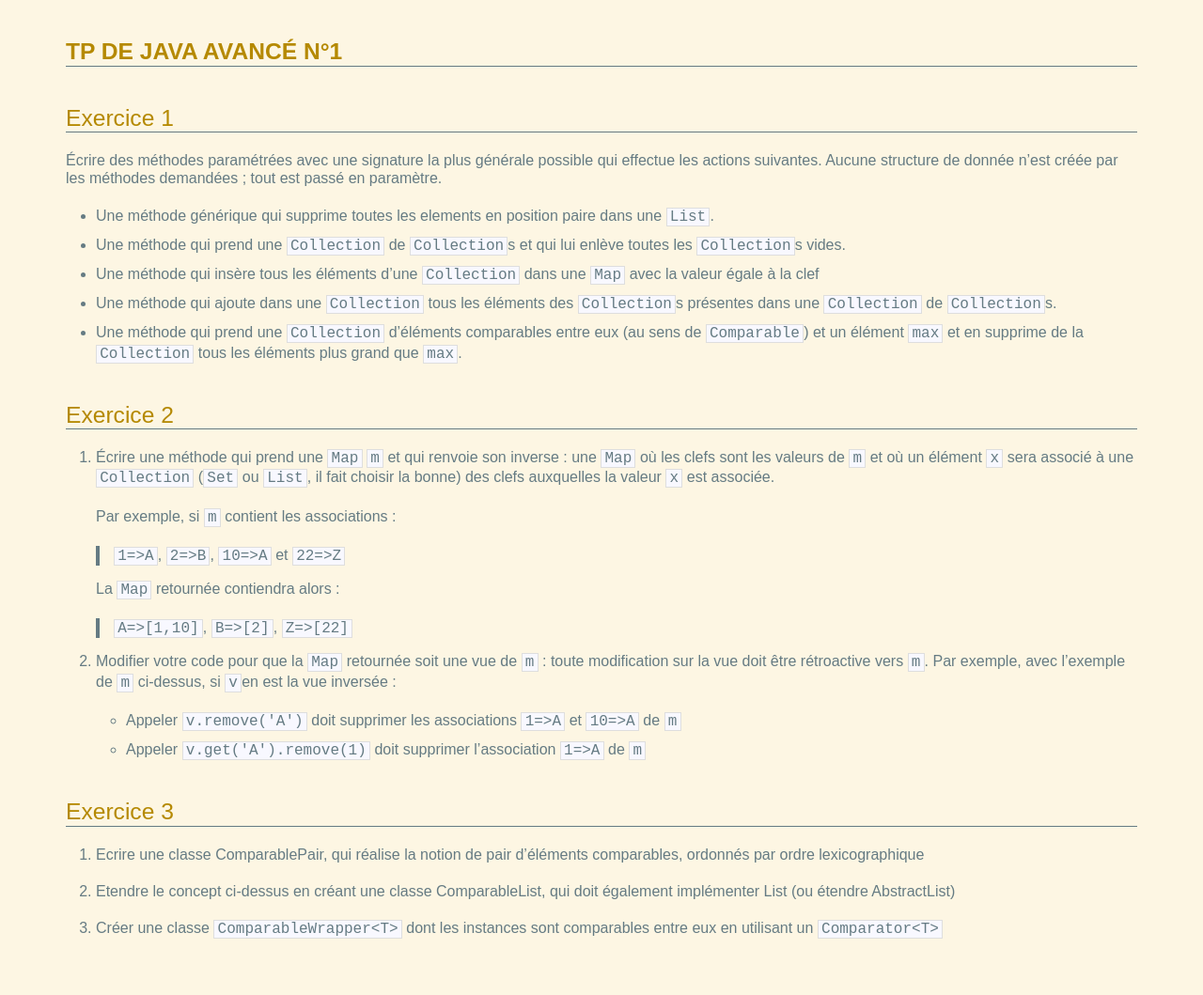
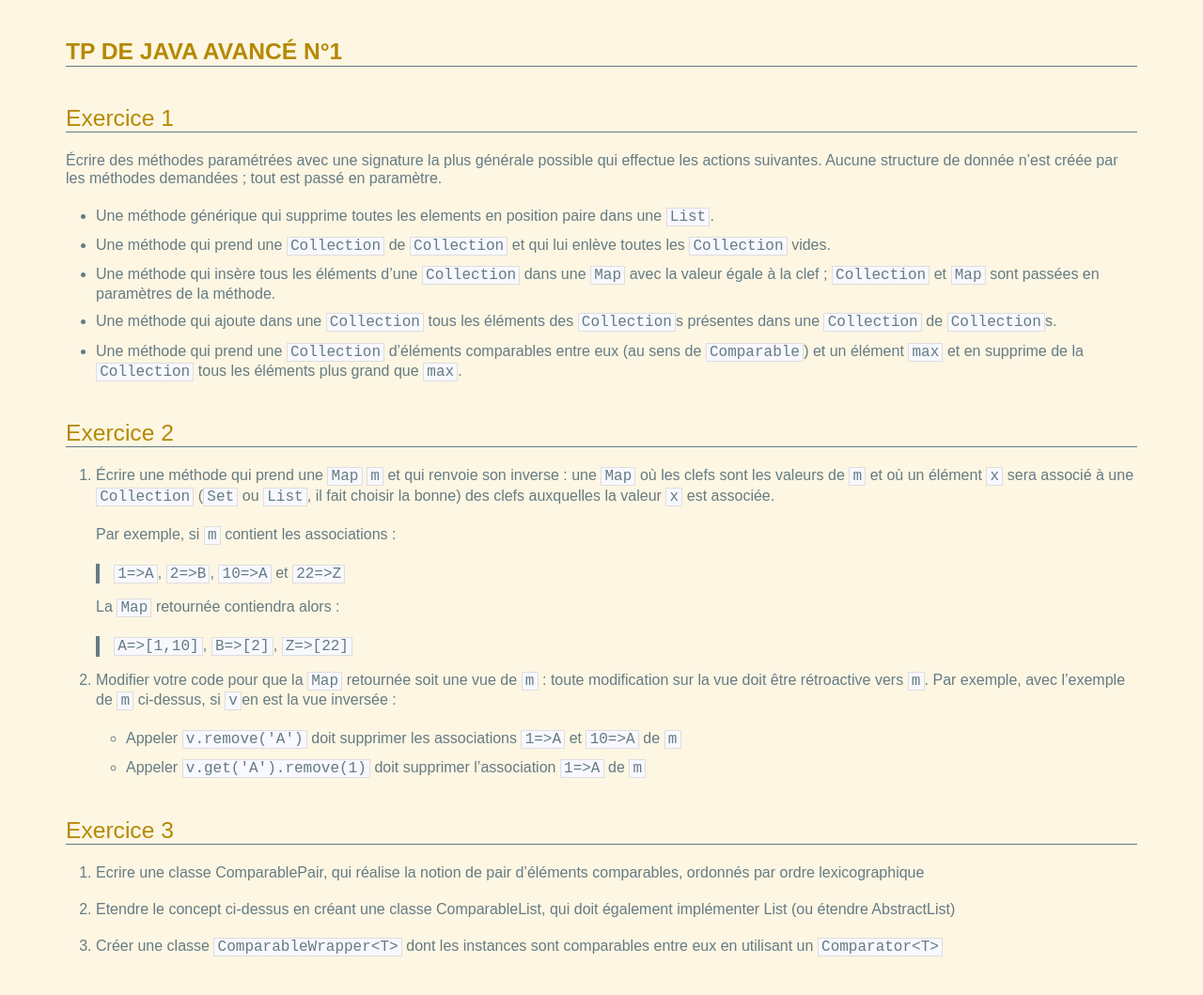
Before and after one commit to lacl-upec/m1javaa, a Jekyll site: the page built from _posts/2015-09-10-TP 1.md, in a window 1280 px wide. Shown: the whole page at 94% size. Built offline with Jekyll 4.4.1, drawn with Linux system fonts in a browser that asks for light colours.

Commit message:
Created :_posts/2015-09-10-TP 1.md

```diff
--- a/_posts/2015-09-10-TP 1.md
+++ b/_posts/2015-09-10-TP 1.md
@@ -7,8 +7,8 @@ Exercice 1
 Écrire des méthodes paramétrées avec une signature la plus générale possible qui effectue les actions suivantes. Aucune structure de donnée n'est créée par les méthodes demandées ; tout est passé en paramètre.
 
 - Une méthode générique qui supprime toutes les elements en position paire dans une `List`.
-- Une méthode qui prend une `Collection` de `Collection`s et qui lui enlève toutes les `Collection`s vides.
-- Une méthode qui insère tous les éléments d'une `Collection` dans une `Map` avec la valeur égale à la clef
+- Une méthode qui prend une `Collection` de `Collection` et qui lui enlève toutes les `Collection` vides.
+- Une méthode qui insère tous les éléments d'une `Collection` dans une `Map` avec la valeur égale à la clef ; `Collection` et `Map` sont passées en paramètres de la méthode.
 - Une méthode qui ajoute dans une `Collection` tous les éléments des `Collection`s présentes dans une `Collection` de `Collection`s.
 - Une méthode qui prend une `Collection` d'éléments comparables entre eux (au sens de `Comparable`) et un élément `max` et en supprime de la `Collection` tous les éléments plus grand que `max`.
 
```
